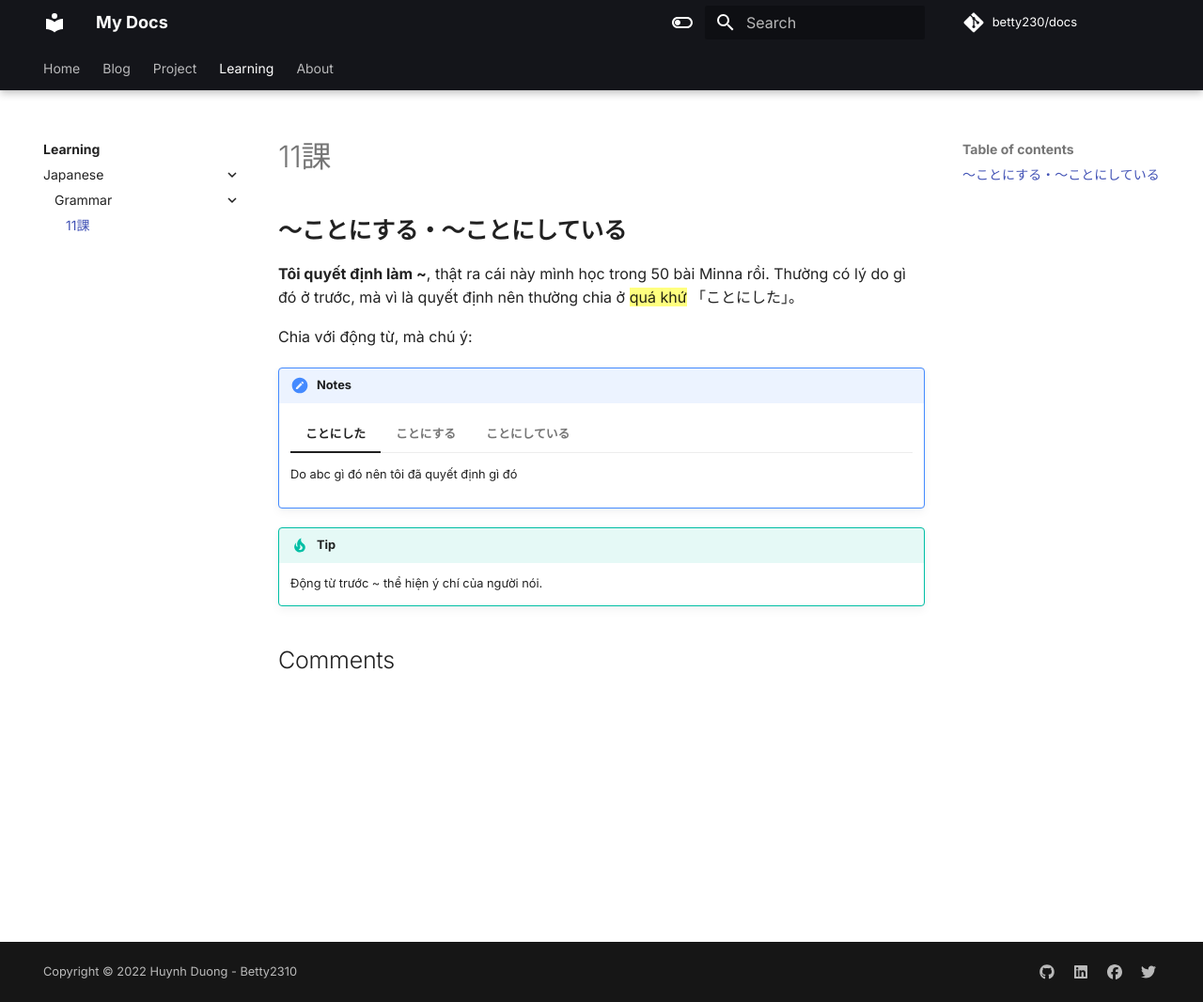
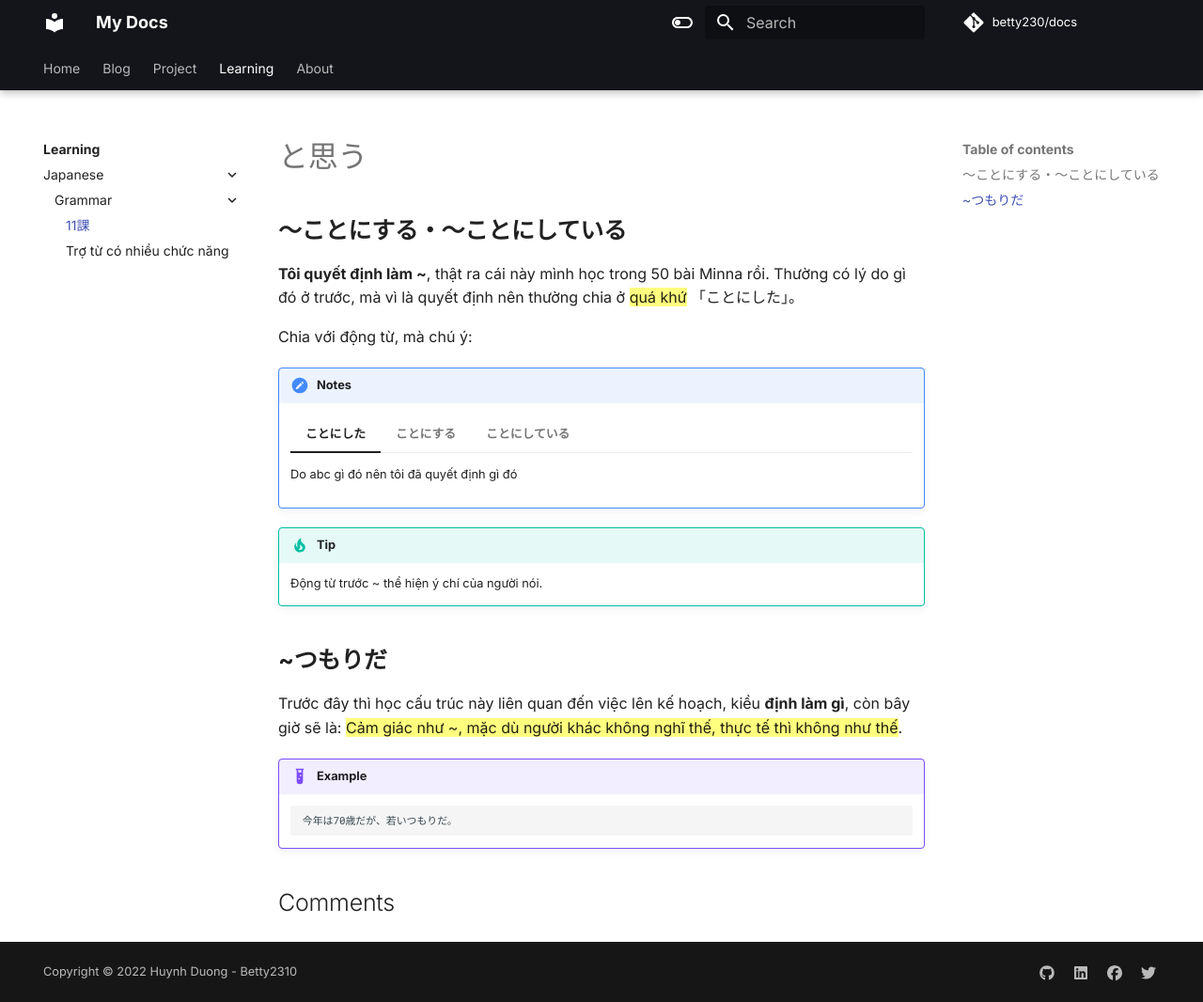
Before and after one commit to betty2310/docs, an MkDocs documentation site: the page built from docs/Learning/Japanese/Grammar/11課.md, in a window 1280 px wide and 1066 px high. Shown: the whole window at 94% size. Built offline with MkDocs 1.6.1 and Material for MkDocs 9.7.7, drawn with Linux system fonts in a browser that asks for light colours; comment, search, counter and statistics services are not loaded.

Commit message:
feat(auto update): thu 2 Jun

```diff
--- a/docs/Learning/Japanese/Grammar/11課.md
+++ b/docs/Learning/Japanese/Grammar/11課.md
@@ -1,5 +1,6 @@
+# と思う
+
 ## **〜ことにする・〜ことにしている**
-
 **Tôi quyết định làm ~**, thật ra cái này mình học trong 50 bài Minna rồi.
 Thường có lý do gì đó ở trước, mà vì là quyết định nên thường chia ở ==quá khứ== 「ことにした」。
 
@@ -15,3 +16,9 @@ Chia với động từ, mà chú ý:
 
 !!! Tip
 	Động từ trước ~ thể hiện ý chí của người nói.
+## **~つもりだ**
+Trước đây thì học cấu trúc này liên quan đến việc lên kế hoạch, kiều **định làm gì**, còn bây giờ sẽ là:
+==Cảm giác như ~, mặc dù người khác không nghĩ thế, thực tế thì không như thế==.
+
+!!! example
+        今年は70歳だが、若いつもりだ。
--- a/mkdocs.yml
+++ b/mkdocs.yml
@@ -90,5 +90,6 @@ nav:
       - Japanese:
           - Grammar:
               - 11課: Learning/Japanese/Grammar/11課.md
+              - Trợ từ có nhiều chức năng: Learning/Japanese/Grammar/いろいろな働きをする助詞.md
   - About:
       - About/Me.md
```
Also changed, not shown: docs/Blog/trải nghiệm Hackintosh - Phần 2.md (+1 -1 lines), docs/Learning/Japanese/Grammar/いろいろな働きをする助詞.md (added, +12 -0 lines), 4 other files.
